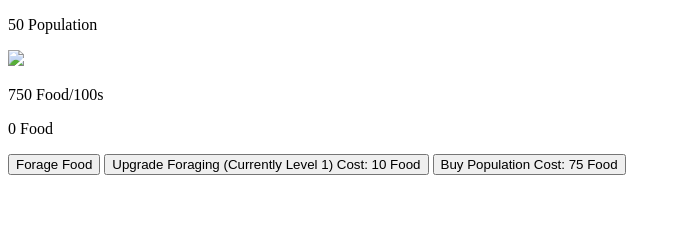
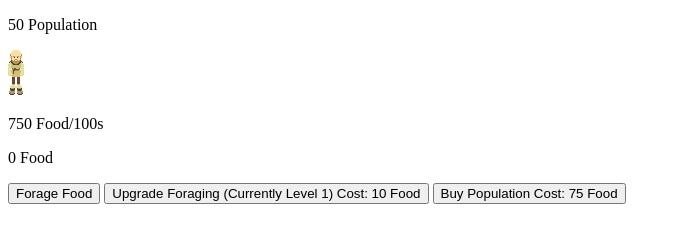
Before and after one commit to Stradmire/Stradmire.github.io, a plain HTML site: page index.html in a window 1280 px wide. Shown: the whole page, without its empty margins (0-681 px from the left). Drawn offline with Linux system fonts and the light colour scheme.

Commit message:
Fix image path

```diff
--- a/index.html
+++ b/index.html
@@ -7,7 +7,7 @@
   <body>
     <!--Historic population growth rate is 0.04% per year-->
     <p id="population">50 Population</p>
-    <img src="character.png">
+    <img src="images/character.png">
     <p id="forageRate">750 Food/100s</p>
     <p id="foodForaged">0 Food</p>
     <button onclick="forageFood()">Forage Food</button>
```
